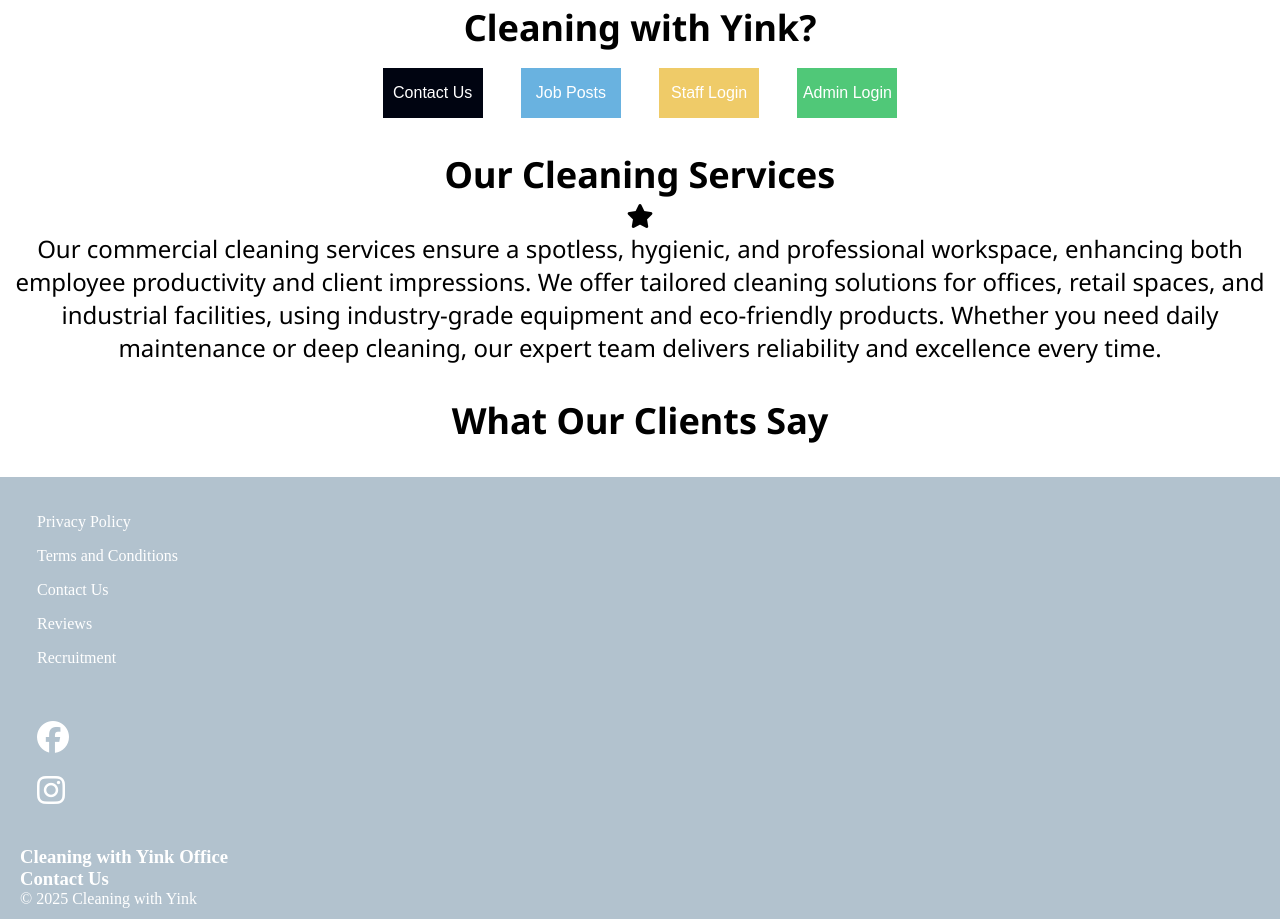
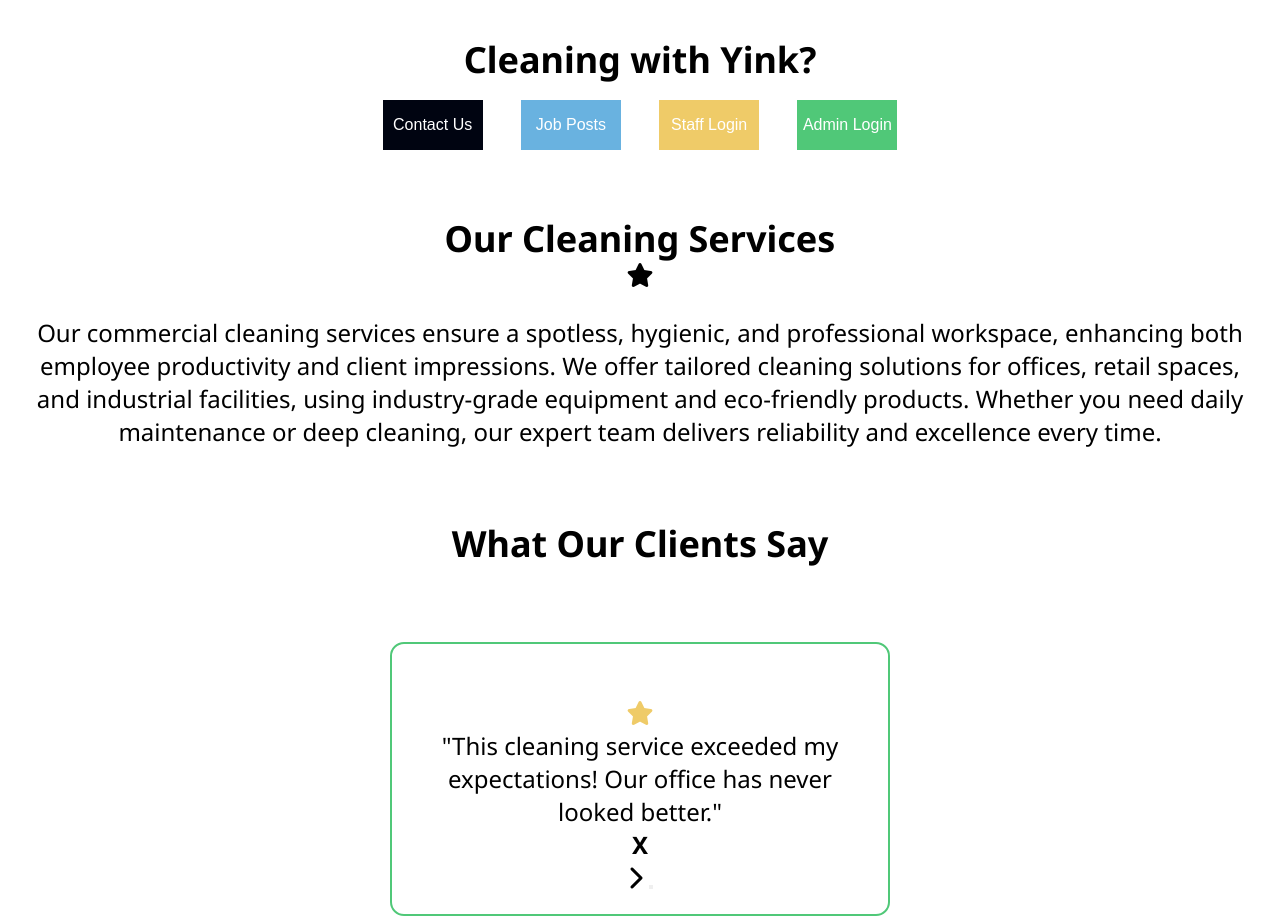
Before and after one commit to Uche05/AsFullStackWebsite, a plain HTML site: page index.html in a window 1280 px wide. Shown: the part 416-1335 px from the top of the page. Drawn offline with nearby package versions, Linux system fonts and the light colour scheme.

Commit message:
style testimonials

```diff
--- a/assets/css/styles.css
+++ b/assets/css/styles.css
@@ -111,7 +111,7 @@ main{
     justify-content: center;
     flex-direction: column;
     align-items: center;
-    margin: 1rem 0;
+    margin: 3rem 30px;
 }
 
 #btnContact,
@@ -143,29 +143,54 @@ main{
     background-color: var(--emerald);
 }
 
-/* Review Section */
-.reviews{
-    display: flex;
-    justify-content: center;
-    align-items: center;
-    margin: 2rem 0;
-}
-
-.active{
+/* Cleaning services 2 */
+#cleaning-services-2{
     display: flex;
     flex-direction: column;
     justify-content: center;
     align-items: center;
+    margin: 2rem auto;
+}
+
+#cleaning-services-2 p{
+    text-align: center;
+    font-family: "Noto Sans";
+    font-size: 1.5rem;
     margin: 1rem;
-    padding: 1rem;
-    border: 1px solid var(--powder-blue);
-    border-radius: 5px;
-    width: 300px;
+    padding: 1%;
+}
+
+/* Review Section */
+.reviews-text{
+    padding: 10px;
+    text-align: center;
+    margin: 1rem;
+}
+
+.testimonial-container{
+    padding: 20px;
+    max-width: 500px;
+    margin: 5% auto;
+    border-radius: 14px;
+    border: #50C878 2px solid;
 }
 
 .testimonial{
+    margin-top: 2rem;
+}
+
+.star{
+    color: var(--naples-yellow);
+}
+
+.active{
+    display: block;
+}
+
+.not-active{
     display: none;
 }
+
 
 /* Footer */
 footer {
--- a/index.html
+++ b/index.html
@@ -93,6 +93,9 @@
                         <h4>Z</h4>
                     </div>
 
+                    <i class="fa-solid fa-chevron-right">
+                        <button onclick="next" type="button"></button>
+                    </i>
                     </div>
             <!-- Note this will be reviews meaning a rolling/ slider animation and pictures and images used together-->
 
```
Also changed, not shown: assets/js/script.js (+6 -1 lines), 1 other file.
